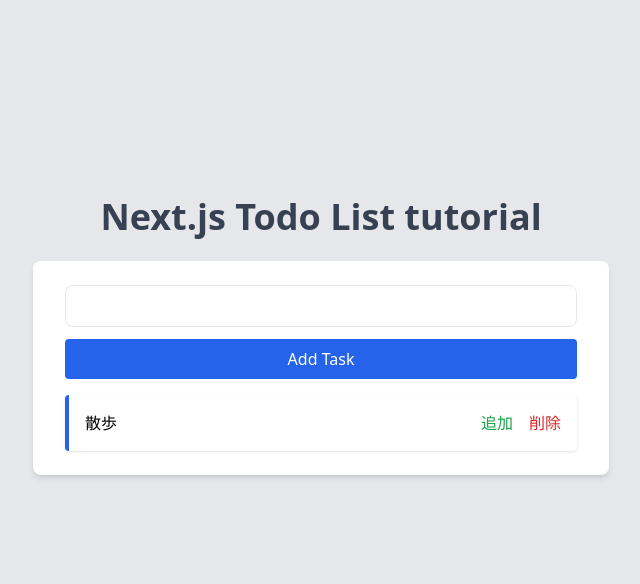
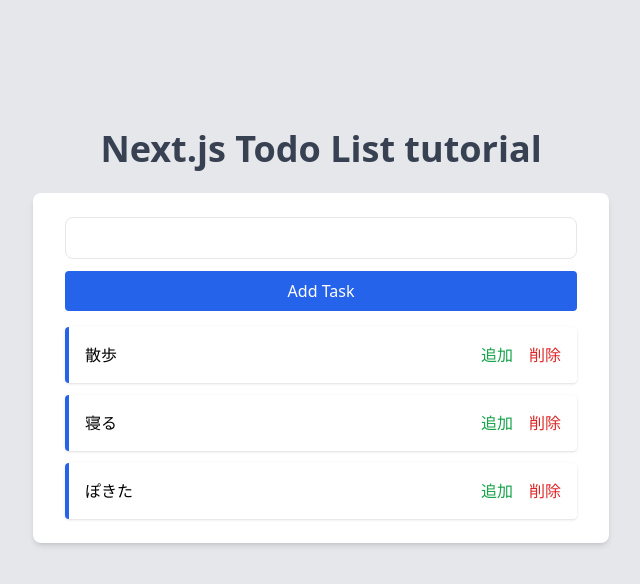
Before and after one commit to Suntory-Y-Water/inori-track, a Next.js app: page / in a window 1280 px wide. Shown: the top 584 px of the page, without its empty margins (319-959 px from the left). Built offline with nearby package versions, Linux system fonts and the light colour scheme; data requests are answered from the project's data file.

Commit message:
update: todoのprops渡し方

```diff
--- a/package.json
+++ b/package.json
@@ -7,7 +7,8 @@
     "build": "next build",
     "start": "next start",
     "lint": "next lint --dir src",
-    "format": "prettier --write --ignore-path .gitignore './**/*.{js,jsx,ts,tsx,json}'"
+    "format": "prettier --write --ignore-path .gitignore './**/*.{js,jsx,ts,tsx,json}'",
+    "json-server": "json-server --watch src/app/data/todos.json --port 3001"
   },
   "dependencies": {
     "@types/node": "20.6.2",
@@ -15,6 +16,7 @@
     "@types/react-dom": "18.2.7",
     "autoprefixer": "10.4.15",
     "eslint-config-next": "13.4.19",
+    "json-server": "^0.17.3",
     "next": "^13.5.3",
     "postcss": "8.4.29",
     "prettier": "^3.0.3",
--- /dev/null
+++ b/src/api.ts
@@ -0,0 +1,8 @@
+import { Task } from './types';
+
+export const getAllTodos = async (): Promise<Task[]> => {
+  const res = await fetch('http://localhost:3001/tasks', { cache: 'no-store' });
+  const todos = res.json();
+
+  return todos;
+};
--- a/src/app/components/AddTask.tsx
+++ b/src/app/components/AddTask.tsx
@@ -5,7 +5,7 @@
     <form className='mb-4 space-y-3'>
       <input
         type='text'
-        className='w-full border py-2 rounded-lg focus:outline-none focus:border-blue-600'
+        className='w-full border px-4 py-2 rounded-lg focus:outline-none focus:border-blue-600'
       />
       <button className='w-full px-4 py-2 text-white bg-blue-600 rounded transform hover:bg-blue-400 hover:scale-y-90 duration-0'>
         Add Task
--- /dev/null
+++ b/src/app/components/Todo.tsx
@@ -0,0 +1,23 @@
+import { Task } from '@/types';
+import React from 'react';
+
+interface TodoProps {
+  todo: Task;
+}
+
+const Todo = ({ todo }: TodoProps) => {
+  return (
+    <li
+      key={todo.id}
+      className='flex justify-between p-4 bg-white border-l-4 border-blue-600 rounded shadow'
+    >
+      <span>{todo.text}</span>
+      <div>
+        <button className='text-green-600 mr-4'>追加</button>
+        <button className='text-red-600'>削除</button>
+      </div>
+    </li>
+  );
+};
+
+export default Todo;
--- a/src/app/components/TodoList.tsx
+++ b/src/app/components/TodoList.tsx
@@ -1,15 +1,17 @@
+import { Task } from '@/types';
 import React from 'react';
+import Todo from './Todo';
 
-const TodoList = () => {
+interface TodoListProps {
+  todos: Task[];
+}
+
+const TodoList = ({ todos }: TodoListProps) => {
   return (
     <ul className='space-y-3'>
-      <li className='flex justify-between p-4 bg-white border-l-4 border-blue-600 rounded shadow'>
-        <span>散歩</span>
-        <div>
-          <button className='text-green-600 mr-4'>追加</button>
-          <button className='text-red-600'>削除</button>
-        </div>
-      </li>
+      {todos.map((todo) => (
+        <Todo key={todo.id} todo={todo} />
+      ))}
     </ul>
   );
 };
--- /dev/null
+++ b/src/app/data/todos.json
@@ -0,0 +1,16 @@
+{
+  "tasks": [
+    {
+      "id": "1",
+      "text": "散歩"
+    },
+    {
+      "id": "2",
+      "text": "寝る"
+    },
+    {
+      "id": "3",
+      "text": "ぽきた"
+    }
+  ]
+}
--- a/src/app/page.tsx
+++ b/src/app/page.tsx
@@ -1,17 +1,20 @@
+import { getAllTodos } from '@/api';
 import AddTask from './components/AddTask';
 import TodoList from './components/TodoList';
 
-export default function Home() {
+export default async function Home() {
+  const todos = await getAllTodos();
+
   return (
     <main>
       <div className='flex flex-col items-center justify-center min-h-screen py-4 bg-gray-200 font-sans'>
         <h1 className='text-4xl font-bold font-sans text-gray-700 -mt-32'>
           Next.js Todo List tutorial
         </h1>
-        <div className=' w-full max-w-xl mt-6'>
+        <div className='w-full max-w-xl mt-6'>
           <div className='w-full px-8 py-6 bg-white shadow-md rounded-lg'>
             <AddTask />
-            <TodoList />
+            <TodoList todos={todos} />
           </div>
         </div>
       </div>
--- /dev/null
+++ b/src/types.ts
@@ -0,0 +1,4 @@
+export interface Task {
+  id: string;
+  text: string;
+}
```
Also changed, not shown: 1 other file (tests, documents, lock files or other folders).
